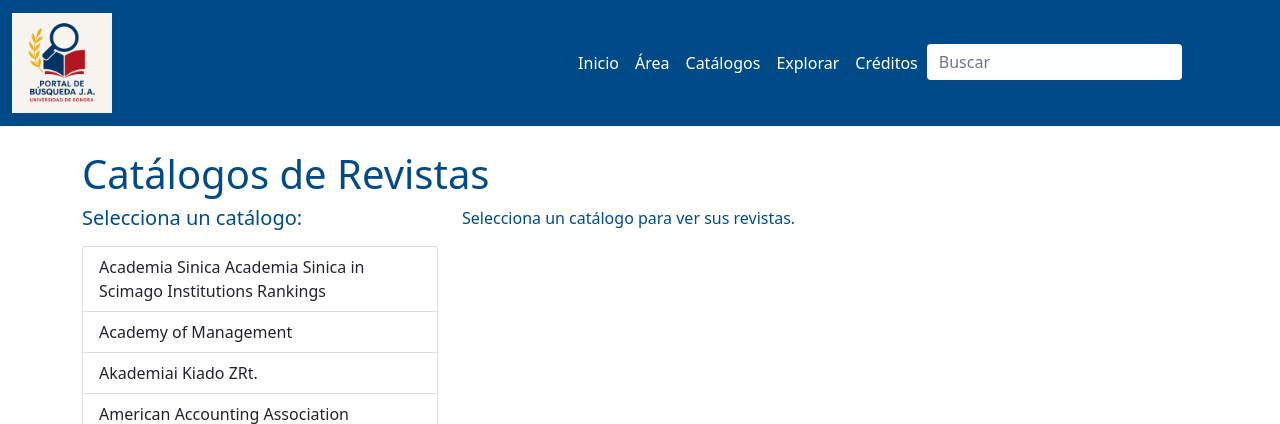
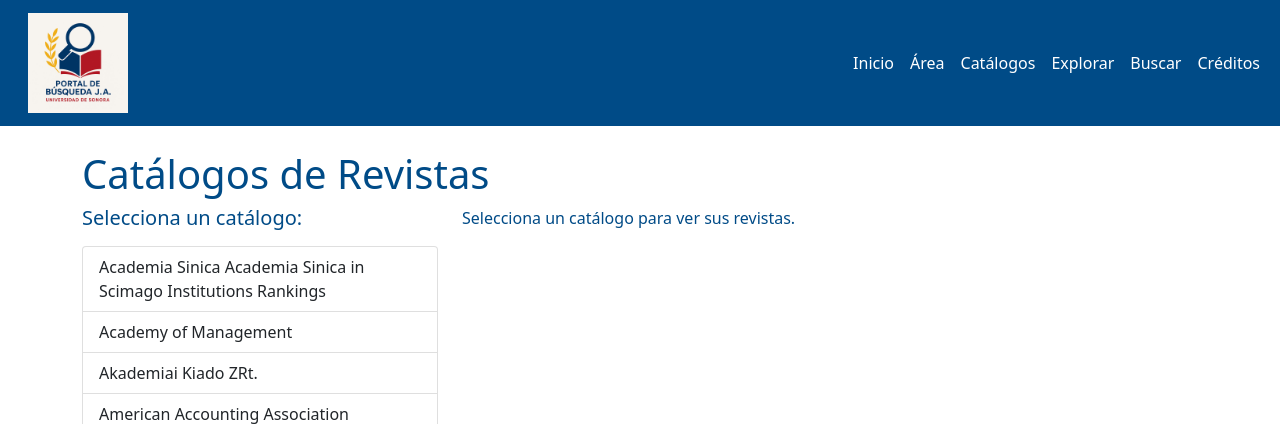
Before and after one commit to AlejandroR1977/Desarrollo4_ProyectoFinal, a Flask app: page /catalogos in a window 1280 px wide. Shown: the top 424 px of the page. Run offline with Flask 3, Linux system fonts and the light colour scheme.

Commit message:
ajuste navbar

```diff
--- a/Pagina/templates/catalogos.html
+++ b/Pagina/templates/catalogos.html
@@ -3,14 +3,16 @@
 <head>
     <meta charset="UTF-8">
     <meta name="viewport" content="width=device-width, initial-scale=1.0">
-    <title>Catálogos - Universidad de Sonora</title>
+    <title>Inicio - Universidad de Sonora</title>
+    <!-- Agregar el enlace a Bootstrap para el estilo básico -->
     <link href="https://cdn.jsdelivr.net/npm/bootstrap@5.1.3/dist/css/bootstrap.min.css" rel="stylesheet">
     <link rel="stylesheet" href="{{ url_for('static', filename='style.css') }}">
     <style>
+        /* Colores personalizados */
         :root {
-            --azul-unison: #004B87;
-            --amarillo-unison: #F5A900;
-            --blanco: #ffffff;
+            --azul-unison: #004B87;  /* Azul Unison */
+            --amarillo-unison: #F5A900; /* Amarillo Unison */
+            --blanco: #ffffff;  /* Blanco */
         }
 
         body {
@@ -18,6 +20,7 @@
             color: var(--azul-unison);
         }
 
+        /* Barra de navegación */
         .navbar {
             background-color: var(--azul-unison);
         }
@@ -27,6 +30,7 @@
             font-weight: bold;
         }
 
+        /* Enlaces de la barra de navegación */
         .nav-link {
             color: var(--blanco) !important;
         }
@@ -35,10 +39,16 @@
             color: var(--amarillo-unison) !important;
         }
 
-        h1, h2 {
+        /* Estilo del encabezado */
+        h1 {
             color: var(--azul-unison);
         }
 
+        h2 {
+            color: var(--azul-unison);
+        }
+
+        /* Estilo de los botones */
         .btn-outline-success {
             color: var(--azul-unison);
             border-color: var(--azul-unison);
@@ -50,6 +60,11 @@
             color: var(--azul-unison);
         }
 
+        .navbar-toggler-icon {
+            background-color: var(--blanco);
+        }
+
+        /* Estilo del formulario de búsqueda */
         .form-control {
             border-color: var(--azul-unison);
         }
@@ -62,26 +77,37 @@
 </head>
 <body>
 
+<!-- Barra de menú -->
 <nav class="navbar navbar-expand-lg navbar-light">
     <div class="container-fluid">
+        <!-- Logotipo -->
         <a class="navbar-brand" href="/">
-            <img src="{{ url_for('static', filename='logos/logo_pagina.jpg') }}" alt="Logotipo" width="100">
+            <a class="navbar-brand" href="/">
+    <img src="{{ url_for('static', filename='logos/logo_pagina.jpg') }}" alt="Logotipo Universidad de Sonora" width="100">
+</a>
         </a>
-        <button class="navbar-toggler" type="button" data-bs-toggle="collapse" data-bs-target="#navbarNav">
+        <button class="navbar-toggler" type="button" data-bs-toggle="collapse" data-bs-target="#navbarNav" aria-controls="navbarNav" aria-expanded="false" aria-label="Toggle navigation">
             <span class="navbar-toggler-icon"></span>
         </button>
         <div class="collapse navbar-collapse" id="navbarNav">
             <ul class="navbar-nav ms-auto">
-                <li class="nav-item"><a class="nav-link" href="/">Inicio</a></li>
-                <li class="nav-item"><a class="nav-link" href="/area">Área</a></li>
-                <li class="nav-item"><a class="nav-link active" href="/catalogos">Catálogos</a></li>
-                <li class="nav-item"><a class="nav-link" href="/explorar">Explorar</a></li>
-                <li class="nav-item"><a class="nav-link" href="/creditos">Créditos</a></li>
                 <li class="nav-item">
-                    <form action="/busqueda" method="get" class="d-flex">
-                        <input class="form-control me-2" type="search" name="query" placeholder="Buscar" aria-label="Buscar">
-                        <button class="btn btn-outline-success" type="submit">Buscar</button>
-                    </form>
+                    <a class="nav-link active" href="/">Inicio</a>
+                </li>
+                <li class="nav-item">
+                    <a class="nav-link" href="/area">Área</a>
+                </li>
+                <li class="nav-item">
+                    <a class="nav-link" href="/catalogos">Catálogos</a>
+                </li>
+                <li class="nav-item">
+                    <a class="nav-link" href="/explorar">Explorar</a>
+                </li>
+                <li class="nav-item">
+                    <a class="nav-link" href="/busqueda">Buscar</a>
+                </li>
+                <li class="nav-item">
+                    <a class="nav-link" href="/creditos">Créditos</a>
                 </li>
             </ul>
         </div>
```
Also changed, not shown: Pagina/templates/area.html (+23 -11 lines), Pagina/templates/busqueda.html (+3 -7 lines), Pagina/templates/creditos.html (+3 -8 lines), Pagina/templates/explorar.html (+37 -17 lines), Pagina/templates/index.html (+3 -7 lines), 1 other file.
